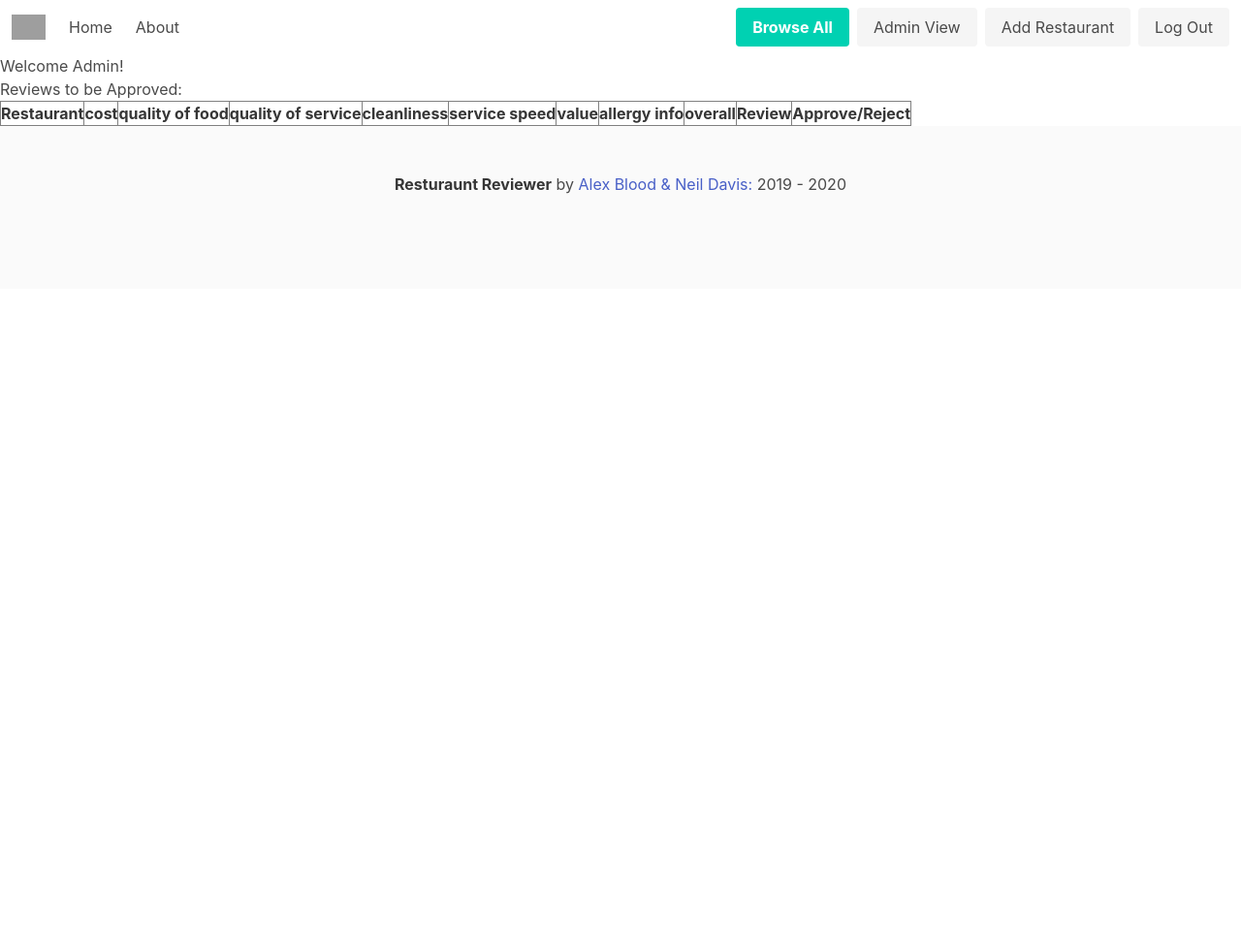
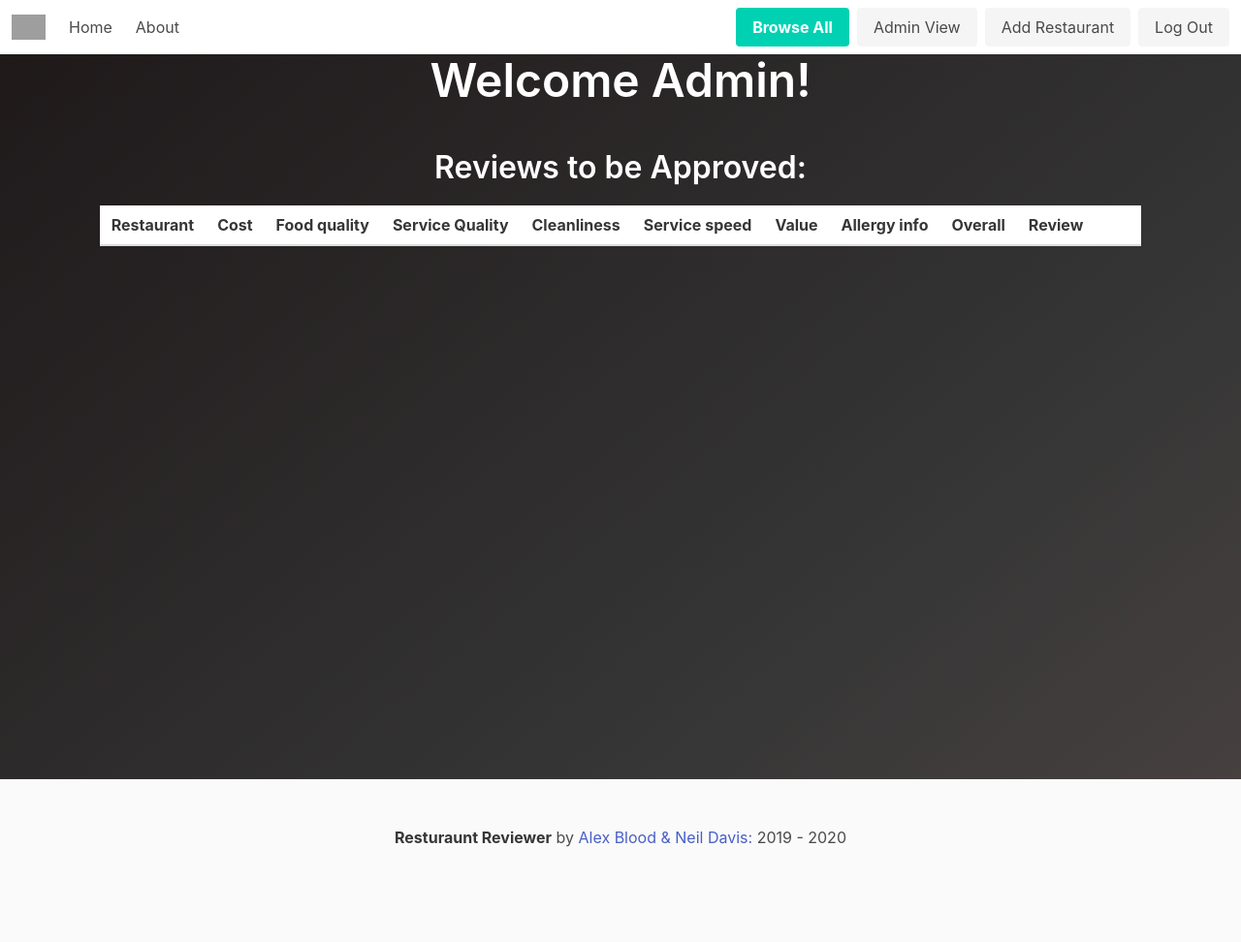
Before and after one commit to RPG-Alex/SEP-Restaurant-Reviewer, a PHP site: page /SEP-Restaurant-Reviewer/index.php?page=admin in a window 1280 px wide. Shown: the whole page at 97% size. Before the commit the page ends 200 px from the top, so only its background shows below. Run offline with PHP 8.4, Linux system fonts and the light colour scheme; data comes from the database, SQL or seed files in the repository; data that the repository does not hold is empty; some libraries are stand-ins or nearby versions; grey boxes are pictures that could not be loaded.

Commit message:
Admin View styled

```diff
--- a/view/admin.php
+++ b/view/admin.php
@@ -18,22 +18,30 @@ if (isset($_POST)) {
 ?>
 
 <!-- PLEASE STYLE ME -->
-Welcome Admin! <br>
-Reviews to be Approved:
-<table border = 1>
+<section class="hero is-dark is-fullheight-with-navbar is-bold">
+  <div class="container-fluid">
+    <div class="has-text-centered">
+      <h1 class="title is-1">Welcome Admin!</h1>
+      <h3 class="title is-3">Reviews to be Approved:</h3>
+    </div>
+    <div class="container">
+      <table class="table is-striped" style="margin: 0 auto;">
+        <thead>
           <tr>
             <th>Restaurant</th>
-    <th>cost</th>
-    <th>quality of food</th>
-    <th>quality of service</th>
-    <th>cleanliness</th>
-    <th>service speed</th>
-    <th>value</th>
-    <th>allergy info</th>
-    <th>overall</th>
+            <th>Cost</th>
+            <th>Food quality</th>
+            <th>Service Quality</th>
+            <th>Cleanliness</th>
+            <th>Service speed</th>
+            <th>Value</th>
+            <th>Allergy info</th>
+            <th>Overall</th>
             <th>Review</th>
-    <th>Approve/Reject</th>
+            <th></th>
+            <th></th>
           </tr>
+        <thead>
         <?php
         foreach ($unapproved as $pending) {
           echo "<tr>
@@ -47,14 +55,19 @@ Reviews to be Approved:
             <td>$pending->allergyInfo</td>
             <td>$pending->overall</td>
             <td>$pending->shortReview</td>
+              <form class='' action='index.php?page=admin' method='post'>
               <td>
-        <form class='' action='index.php?page=admin' method='post'>
-        <input type='submit' name='ACCEPT' value='ACCEPT'>
-        <input type='submit' name='REJECT' value='REJECT'>
+              <input class='button is-success' type='submit' name='ACCEPT' value='ACCEPT'>
+              </td>
+              <td>
+              <input class='button is-danger' type='submit' name='REJECT' value='REJECT'>
+              </td>
               <input type='hidden' name='reviewID' value='$pending->reviewID' >
               </form>
-      </td>
           </tr>";
         }
         ?>
       </table>
+    </div>
+  </div>
+</section>
```
Lines whose indentation alone changed are shown as unchanged.
